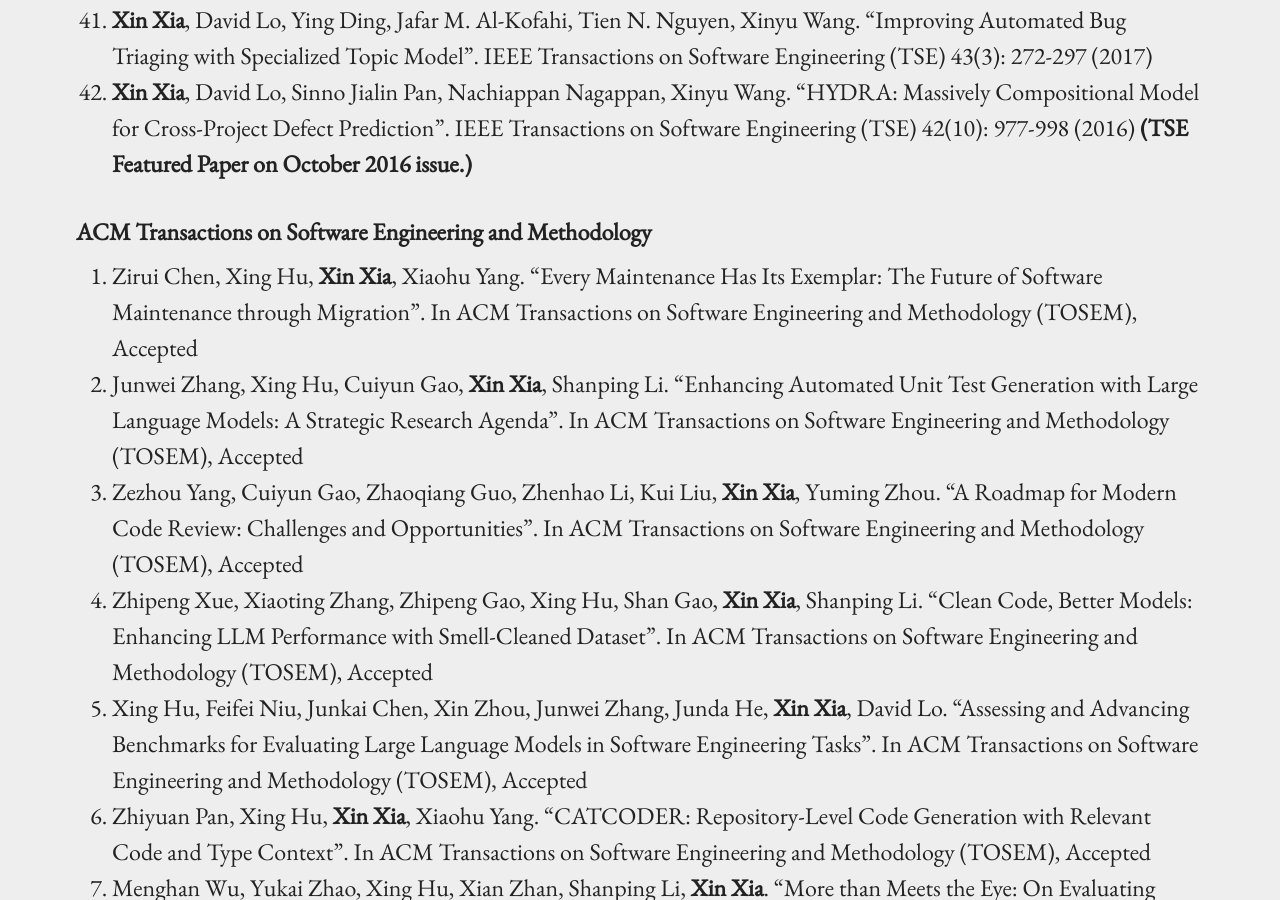
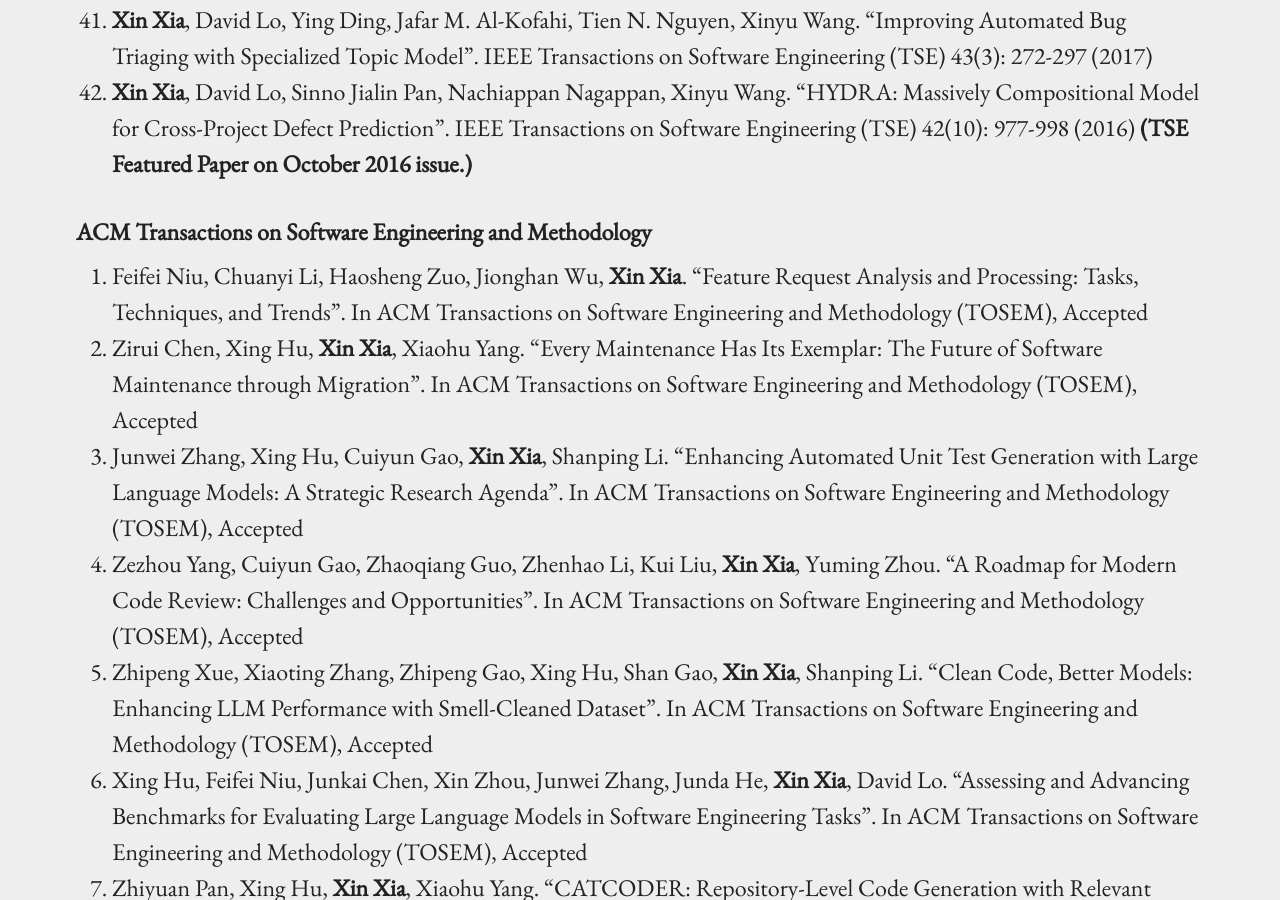
Before and after one commit to xin-xia/xin-xia.github.io, a Jekyll site: the page built from index.md, in a window 1280 px wide and 900 px high, scrolled down 4968 px. Built offline with Jekyll 4.4.1, drawn with Linux system fonts in a browser that asks for light colours.

Commit message:
Update index.md

```diff
--- a/index.md
+++ b/index.md
@@ -86,7 +86,7 @@ Case Study of Code Clone Detection and Defect Prediction". IEEE Transactions on
  <strong>(TSE Featured Paper on October 2016 issue.)</strong>     <br />
 
 #### ACM Transactions on Software Engineering and Methodology
-
+1. Feifei Niu, Chuanyi Li, Haosheng Zuo, Jionghan Wu, <strong>Xin Xia</strong>. "Feature Request Analysis and Processing: Tasks, Techniques, and Trends". In ACM Transactions on Software Engineering and Methodology (TOSEM), Accepted <br />
 1. Zirui Chen, Xing Hu, <strong>Xin Xia</strong>, Xiaohu Yang.  "Every Maintenance Has Its Exemplar: The Future of Software Maintenance through Migration". In ACM Transactions on Software Engineering and Methodology (TOSEM), Accepted <br />
 1. Junwei Zhang, Xing Hu, Cuiyun Gao, <strong>Xin Xia</strong>, Shanping Li.  "Enhancing Automated Unit Test Generation with Large Language Models: A Strategic Research Agenda". In ACM Transactions on Software Engineering and Methodology (TOSEM), Accepted <br />
 1. Zezhou Yang, Cuiyun Gao, Zhaoqiang Guo, Zhenhao Li, Kui Liu, <strong>Xin Xia</strong>, Yuming Zhou. "A Roadmap for Modern Code Review: Challenges and Opportunities". In ACM Transactions on Software Engineering and Methodology (TOSEM), Accepted <br />
```
